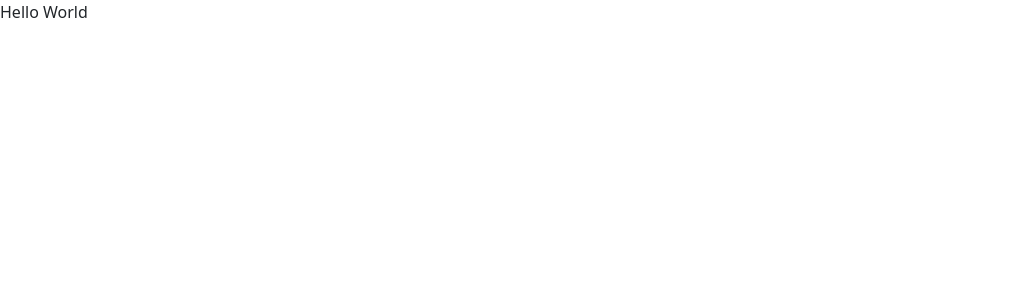
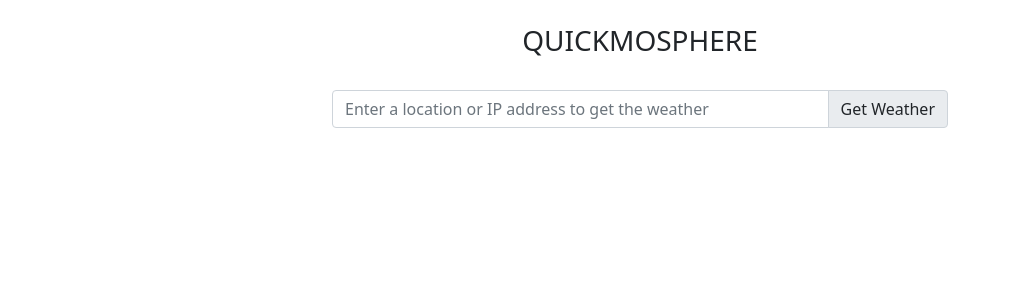
Before and after one commit to Abiodun-Sabitu/weather-app, a Vue app: page / in a window 1280 px wide. Shown: the top 300 px of the page, without its empty margins (0-1010 px from the left). Built offline with nearby package versions, Linux system fonts and the light colour scheme.

Commit message:
App title created plus search bar component

```diff
--- a/src/components/AppFeeder.vue
+++ b/src/components/AppFeeder.vue
@@ -1,8 +1,19 @@
 <template>
-  <div class="">{{ greeting }}</div>
+  <div>
+    <the-header></the-header>
+    <section>
+      <weather-console></weather-console>
+    </section>
+  </div>
 </template>
 <script>
+import TheHeader from "./TheHeader.vue";
+import WeatherConsole from "./WeatherConsole.vue";
 export default {
+  components: {
+    TheHeader,
+    WeatherConsole,
+  },
   data() {
     return {
       greeting: "Hello World",
--- a/src/components/TheHeader.vue
+++ b/src/components/TheHeader.vue
@@ -1,5 +1,7 @@
 <template>
-  <div></div>
+  <div class="container-fluid text-center py-4">
+    <h3 class="">QUICKMOSPHERE</h3>
+  </div>
 </template>
 <script>
 export default {
--- /dev/null
+++ b/src/components/WeatherConsole.vue
@@ -0,0 +1,24 @@
+<template>
+  <div class="col-6 container">
+    <div class="input-group mb-3">
+      <input
+        type="search"
+        class="form-control"
+        :placeholder="holder"
+        aria-label="Recipient's username"
+        aria-describedby="basic-addon2"
+      />
+      <button class="input-group-text" id="basic-addon2">Get Weather</button>
+    </div>
+  </div>
+</template>
+<script>
+export default {
+  data() {
+    return {
+      holder: "Enter a location or IP address to get the weather",
+    };
+  },
+};
+</script>
+<style></style>
```
